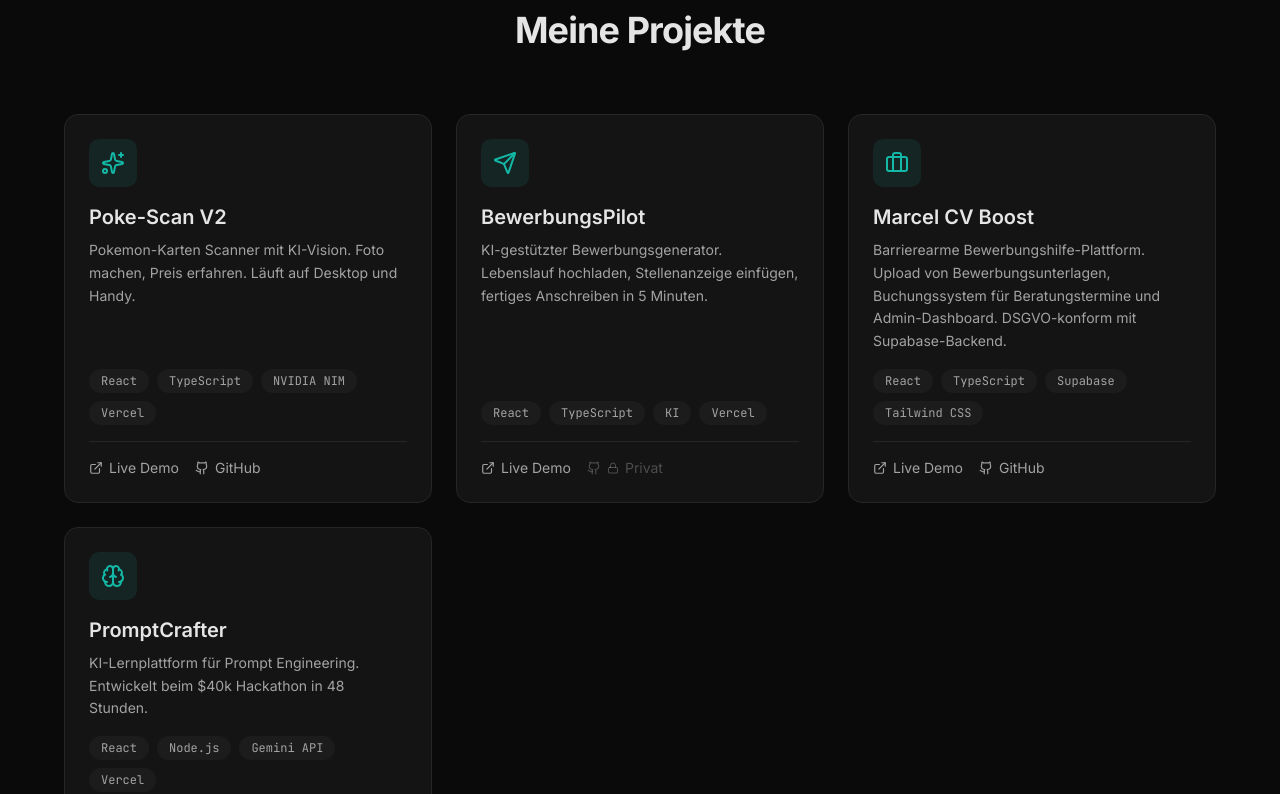
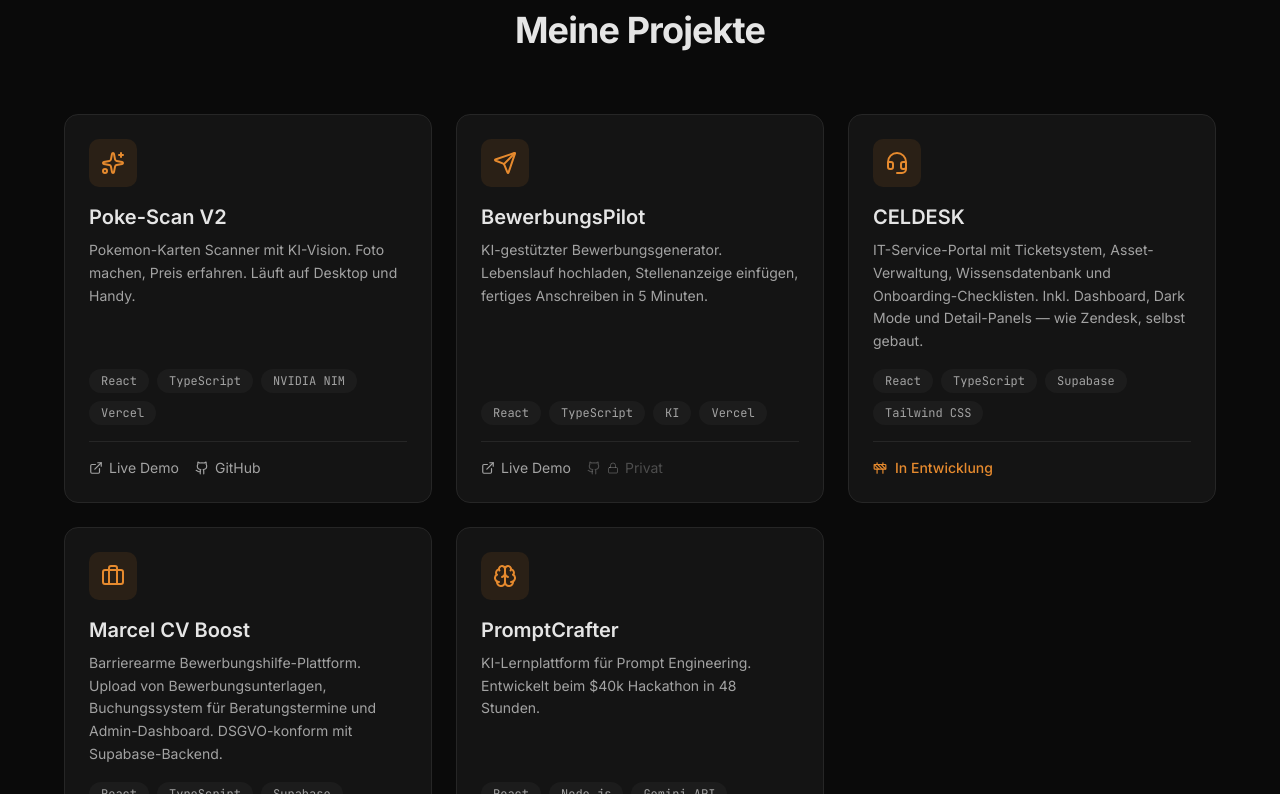
Before and after one commit to celtechstarter/portfolio, a Next.js app: page / in a window 1280 px wide. Shown: the part 946-1740 px from the top of the page. Built offline with nearby package versions, Linux system fonts and the light colour scheme.

Commit message:
add CELDESK project (in development)

```diff
--- a/app/globals.css
+++ b/app/globals.css
@@ -10,33 +10,33 @@
   --card-foreground: #e5e5e5;
   --popover: #141414;
   --popover-foreground: #e5e5e5;
-  --primary: #14b8a6;
+  --primary: #e68a2e;
   --primary-foreground: #0a0a0a;
   --secondary: #1c1c1c;
   --secondary-foreground: #e5e5e5;
   --muted: #1c1c1c;
   --muted-foreground: #a3a3a3;
-  --accent: #14b8a6;
+  --accent: #e68a2e;
   --accent-foreground: #0a0a0a;
   --destructive: #ef4444;
   --destructive-foreground: #fecaca;
   --border: #262626;
   --input: #262626;
-  --ring: #14b8a6;
-  --chart-1: #14b8a6;
-  --chart-2: #0d9488;
-  --chart-3: #0f766e;
-  --chart-4: #2dd4bf;
-  --chart-5: #5eead4;
+  --ring: #e68a2e;
+  --chart-1: #e68a2e;
+  --chart-2: #d97706;
+  --chart-3: #b45309;
+  --chart-4: #f59e0b;
+  --chart-5: #fbbf24;
   --radius: 0.625rem;
   --sidebar: #141414;
   --sidebar-foreground: #e5e5e5;
-  --sidebar-primary: #14b8a6;
+  --sidebar-primary: #e68a2e;
   --sidebar-primary-foreground: #0a0a0a;
   --sidebar-accent: #1c1c1c;
   --sidebar-accent-foreground: #e5e5e5;
   --sidebar-border: #262626;
-  --sidebar-ring: #14b8a6;
+  --sidebar-ring: #e68a2e;
 }
 
 @theme inline {
--- a/components/contact.tsx
+++ b/components/contact.tsx
@@ -41,7 +41,7 @@ export function Contact() {
               href={link.href}
               target={link.href.startsWith("mailto") ? undefined : "_blank"}
               rel={link.href.startsWith("mailto") ? undefined : "noopener noreferrer"}
-              className="group flex items-center gap-4 rounded-xl border border-border bg-card p-6 transition-all duration-300 hover:-translate-y-0.5 hover:border-primary/50 hover:shadow-lg hover:shadow-primary/5"
+              className="group flex items-center gap-4 rounded-xl border border-border bg-card p-6 transition-all duration-300 hover:border-primary/50 hover:shadow-lg hover:shadow-primary/5"
             >
               <div className="flex h-12 w-12 shrink-0 items-center justify-center rounded-lg bg-primary/10 text-primary transition-colors group-hover:bg-primary/20">
                 {link.icon}
--- a/components/hero.tsx
+++ b/components/hero.tsx
@@ -4,9 +4,9 @@ import { ArrowDown, Github, ChevronDown, ChevronUp } from "lucide-react"
 export function Hero() {
   return (
     <section className="relative flex min-h-screen items-center justify-center overflow-hidden px-6">
-      {/* Subtle gradient background */}
+      {/* Subtle dot grid background */}
       <div className="pointer-events-none absolute inset-0">
-        <div className="absolute top-1/4 left-1/2 h-[600px] w-[600px] -translate-x-1/2 -translate-y-1/2 rounded-full bg-primary/5 blur-[120px]" />
+        <div className="absolute inset-0 opacity-[0.03]" style={{ backgroundImage: 'radial-gradient(circle, currentColor 1px, transparent 1px)', backgroundSize: '32px 32px' }} />
         <div className="absolute bottom-0 left-0 right-0 h-px bg-border/50" />
       </div>
 
--- a/components/projects.tsx
+++ b/components/projects.tsx
@@ -1,4 +1,4 @@
-import { ExternalLink, Github, Sparkles, Brain, Briefcase, Send, Lock } from "lucide-react"
+import { ExternalLink, Github, Sparkles, Brain, Briefcase, Send, Lock, Headset, Construction } from "lucide-react"
 
 interface Project {
   title: string
@@ -9,6 +9,7 @@ interface Project {
   githubUrl?: string
   githubPrivate?: boolean
   comingSoon?: boolean
+  wip?: boolean
 }
 
 const projects: Project[] = [
@@ -29,6 +30,14 @@ const projects: Project[] = [
     icon: <Send size={24} />,
     liveUrl: "https://bewerbungspilot.vercel.app/",
     githubPrivate: true,
+  },
+  {
+    title: "CELDESK",
+    description:
+      "IT-Service-Portal mit Ticketsystem, Asset-Verwaltung, Wissensdatenbank und Onboarding-Checklisten. Inkl. Dashboard, Dark Mode und Detail-Panels — wie Zendesk, selbst gebaut.",
+    tags: ["React", "TypeScript", "Supabase", "Tailwind CSS"],
+    icon: <Headset size={24} />,
+    wip: true,
   },
   {
     title: "Marcel CV Boost",
@@ -76,7 +85,7 @@ export function Projects() {
 function ProjectCard({ project }: { project: Project }) {
   return (
     <div
-      className={`group relative flex flex-col rounded-xl border border-border bg-card p-6 transition-all duration-300 hover:-translate-y-1 hover:border-primary/50 hover:shadow-lg hover:shadow-primary/5 ${
+      className={`group relative flex flex-col rounded-xl border border-border bg-card p-6 transition-all duration-300 hover:border-primary/50 hover:shadow-lg hover:shadow-primary/5 ${
         project.comingSoon ? "opacity-60" : ""
       }`}
     >
@@ -102,7 +111,7 @@ function ProjectCard({ project }: { project: Project }) {
         ))}
       </div>
 
-      {!project.comingSoon && (
+      {!project.comingSoon && !project.wip && (
         <div className="flex items-center gap-4 border-t border-border pt-4">
           {project.liveUrl && (
             <a
@@ -135,6 +144,12 @@ function ProjectCard({ project }: { project: Project }) {
           )}
         </div>
       )}
+      {project.wip && (
+        <div className="flex items-center gap-2 border-t border-border pt-4">
+          <Construction size={14} className="text-primary" />
+          <span className="text-sm font-medium text-primary">In Entwicklung</span>
+        </div>
+      )}
     </div>
   )
 }
```
